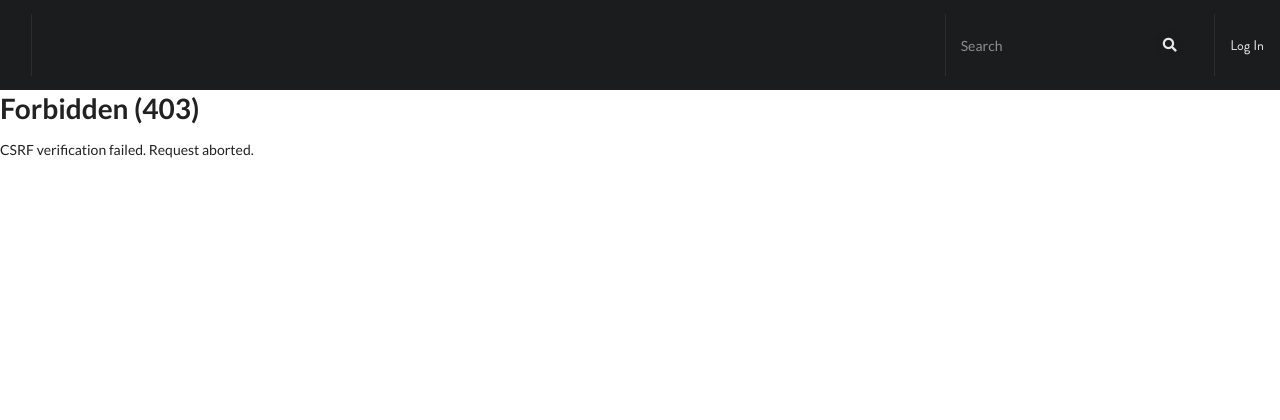
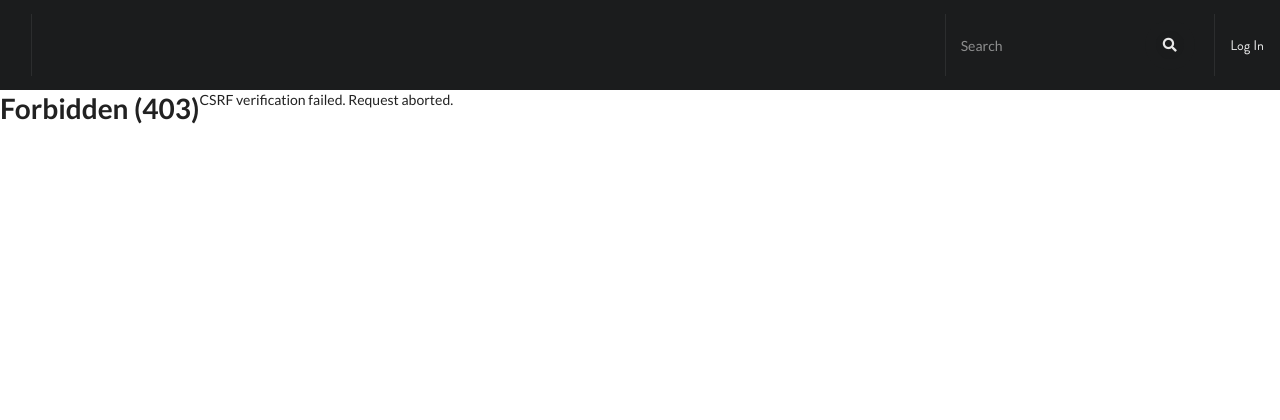
Before and after one commit to chivke/killay, a Django app: template cmpirque/templates/403.html in a window 1280 px wide. Shown: the top 420 px of the page. Run offline with Django 3.2, Linux system fonts and the light colour scheme; the template is opened without the code that fills it, so the values that code supplies are empty.

Commit message:
feat(static): improves statics.

```diff
--- a/cmpirque/static/css/project.css
+++ b/cmpirque/static/css/project.css
@@ -9,6 +9,11 @@
 @font-face {
   font-family: "BrandonLight";
   src: url("../fonts/BrandonGrotesque-Light.otf"); }
+
+.base-content-container {
+  display: -webkit-box;
+  display: -ms-flexbox;
+  display: flex; }
 
 .footer-spacer {
   padding: 64px;
--- a/cmpirque/static/sass/common.scss
+++ b/cmpirque/static/sass/common.scss
@@ -12,6 +12,10 @@
   src: url("../fonts/BrandonGrotesque-Light.otf");
 }
 
+.base-content-container {
+  display: flex;
+}
+
 
 .footer-spacer {
   padding: 4rem;
```
Also changed, not shown: cmpirque/static/css/project.min.css.
